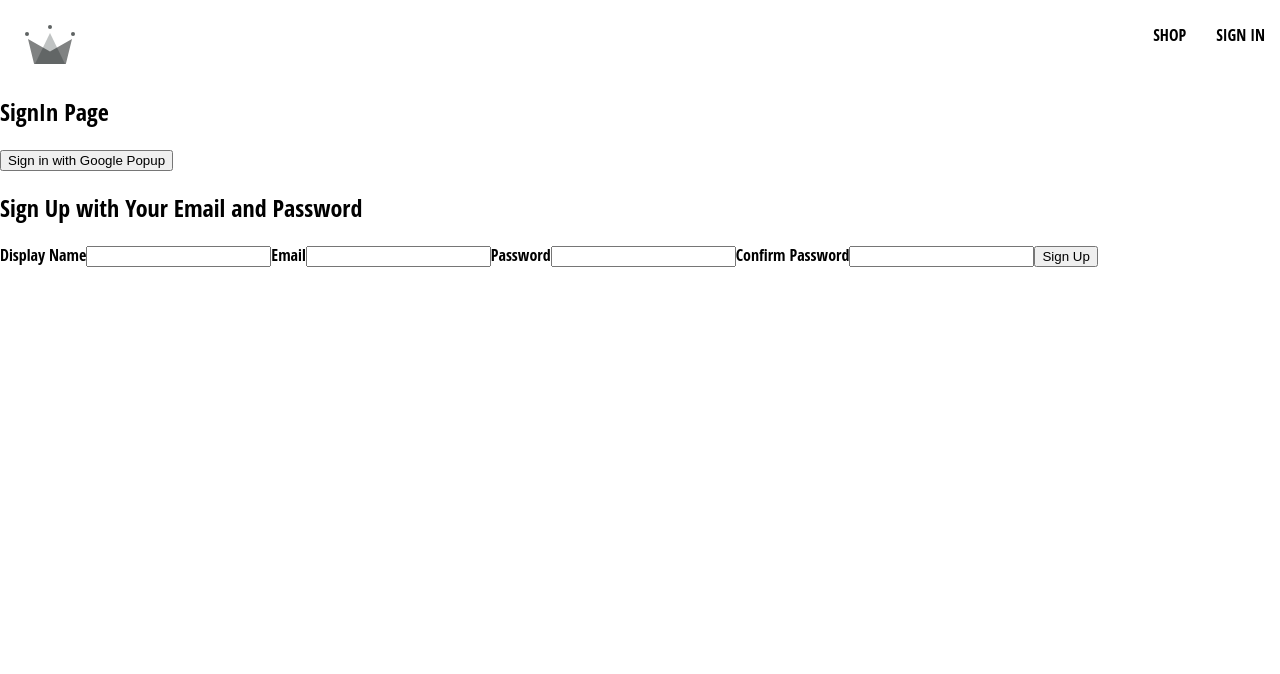
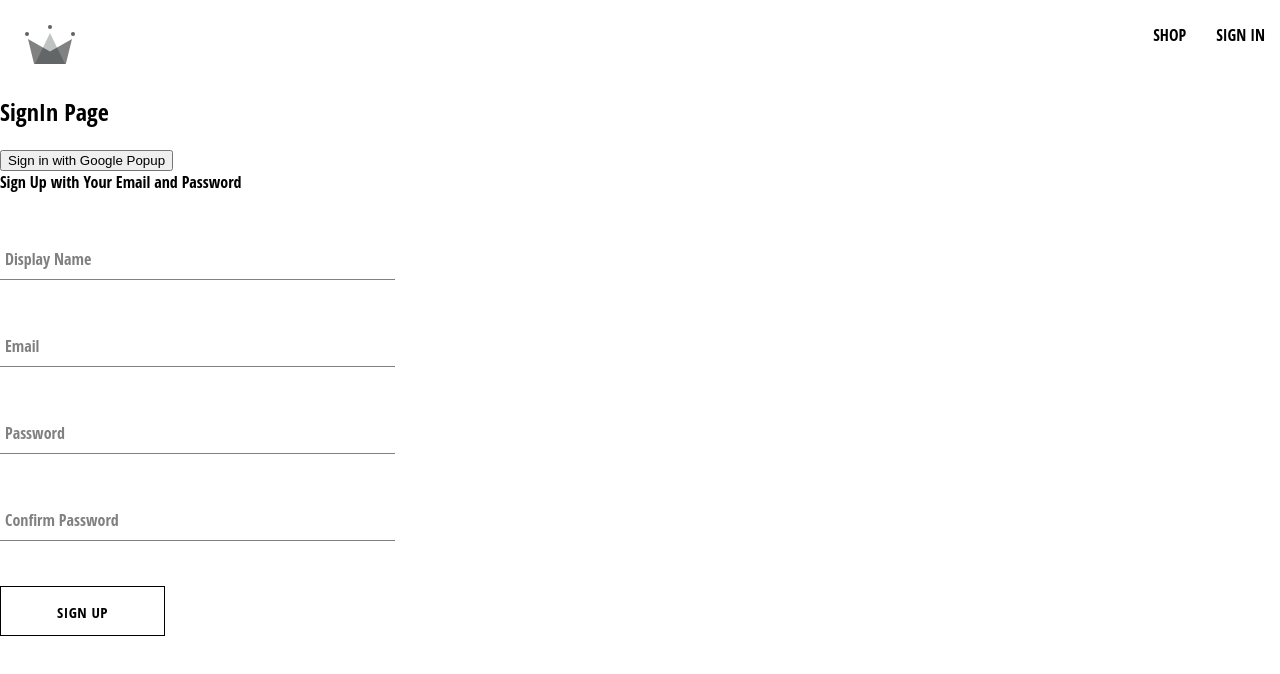
Before and after one commit to AmitabhKale/crwn-clothing, a React (Create React App) app: page /sign-in in a window 1280 px wide. Shown: the top 674 px of the page. Built offline with nearby package versions, Linux system fonts and the light colour scheme.

Commit message:
FormInput and Button component

```diff
--- /dev/null
+++ b/src/components/button/Button.jsx
@@ -0,0 +1,17 @@
+import './Button.scss';
+import React from 'react'
+
+const BUTTON_TYPE_CLASSES = {
+    google: 'google-sign-in',
+    inverted: 'inverted'
+}
+
+const Button = ({children, buttonType, ...otherProps}) => {
+  return (
+    <button className={`button-container ${BUTTON_TYPE_CLASSES[buttonType]}`} {...otherProps}>
+        {children}
+    </button>
+  )
+}
+
+export default Button
--- /dev/null
+++ b/src/components/button/Button.scss
@@ -0,0 +1,46 @@
+.button-container {
+    min-width: 165px;
+    width: auto;
+    height: 50px;
+    letter-spacing: 0.5px;
+    line-height: 50px;
+    padding: 0 35px 0 35px;
+    font-size: 15px;
+    background-color: black;
+    color: white;
+    text-transform: uppercase;
+    font-family: 'Open Sans Condensed';
+    font-weight: bolder;
+    border: none;
+    cursor: pointer;
+    display: flex;
+    justify-content: center;
+
+    &:hover {
+      background-color: white;
+      color: black;
+      border: 1px solid black;
+    }
+
+    &.google-sign-in {
+      background-color: #4285f4;
+      color: white;
+
+      &:hover {
+        background-color: #357ae8;
+        border: none;
+      }
+    }
+
+    &.inverted {
+      background-color: white;
+      color: black;
+      border: 1px solid black;
+
+      &:hover {
+        background-color: black;
+        color: white;
+        border: none;
+      }
+    }
+  }
--- /dev/null
+++ b/src/components/form-input/FormInput.jsx
@@ -0,0 +1,17 @@
+import "./FormInput.scss";
+
+import React from "react";
+
+const FormInput = ({label, ...otherProps}) => {
+  return (
+    <div className="group">
+        <input className="form-input" {...otherProps} />
+     {label &&
+     (<label className={`${otherProps.value.length ? 'shrink' : ''} form-input-label`} >{label}</label>)
+     }
+
+    </div>
+  );
+};
+
+export default FormInput;
--- /dev/null
+++ b/src/components/form-input/FormInput.scss
@@ -0,0 +1,54 @@
+$sub-color: grey;
+$main-color: black;
+
+@mixin shrinkLabel {
+  top: -14px;
+  font-size: 12px;
+  color: $main-color;
+}
+
+.group {
+  position: relative;
+  margin: 45px 0;
+
+  .form-input {
+    background: none;
+    background-color: white;
+    color: $sub-color;
+    font-size: 18px;
+    padding: 10px 10px 10px 5px;
+    display: block;
+    width: 100%;
+    border: none;
+    border-radius: 0;
+    border-bottom: 1px solid $sub-color;
+    margin: 25px 0;
+
+    &:focus {
+      outline: none;
+    }
+
+    &:focus ~ .form-input-label {
+      @include shrinkLabel();
+    }
+  }
+
+  input[type='password'] {
+    letter-spacing: 0.3em;
+  }
+
+  .form-input-label {
+    color: $sub-color;
+    font-size: 16px;
+    font-weight: normal;
+    position: absolute;
+    pointer-events: none;
+    left: 5px;
+    top: 10px;
+    transition: 300ms ease all;
+
+    &.shrink {
+      @include shrinkLabel();
+    }
+  }
+}
--- a/src/components/signup-form/SignUpForm.jsx
+++ b/src/components/signup-form/SignUpForm.jsx
@@ -1,69 +1,101 @@
-import React, { useState } from 'react'
-import { createAuthUserWithEmailAndPassword ,createUserDoucmentFromAuth} from '../../utils/firebase/Firebase';
+import React, { useState } from "react";
+import {
+  createAuthUserWithEmailAndPassword,
+  createUserDoucmentFromAuth,
+} from "../../utils/firebase/Firebase";
+import FormInput from "../form-input/FormInput";
+import './SignUpForm.scss'
+import Button from "../button/Button";
 
 const defaultFormFeilds = {
-    displayName: '',
-    email: '',
-    password: '',
-    confirmPassword: ''
-}
+  displayName: "",
+  email: "",
+  password: "",
+  confirmPassword: "",
+};
 
 const SignUpForm = () => {
   const [formFields, setFormFeilds] = useState(defaultFormFeilds);
-   const {displayName,email,password,confirmPassword} = formFields;
+  const { displayName, email, password, confirmPassword } = formFields;
 
   const resetFormFeilds = () => {
     setFormFeilds(defaultFormFeilds);
-   }
+  };
 
   const handleSubmit = async (event) => {
     event.preventDefault();
 
-       if(password !== confirmPassword){
-           alert('Passwords do not match')
+    if (password !== confirmPassword) {
+      alert("Passwords do not match");
       return;
     }
 
     try {
-           const {user} = await createAuthUserWithEmailAndPassword(email, password);
+      const { user } = await createAuthUserWithEmailAndPassword(
+        email,
+        password
+      );
 
-           await createUserDoucmentFromAuth(user, {displayName })
+      await createUserDoucmentFromAuth(user, { displayName });
       resetFormFeilds();
     } catch (error) {
-           if(error.code === 'auth/email-already-in-use'){
-               alert('Cannot Create User, email already exists')
+      if (error.code === "auth/email-already-in-use") {
+        alert("Cannot Create User, email already exists");
       }
-           console.log('User creation encouterd an error', error)
-
+      console.log("User creation encouterd an error", error);
     }
-   }
+  };
 
   const handleChange = (event) => {
-       const {name, value} = event.target
+    const { name, value } = event.target;
 
-       setFormFeilds({ ...formFields, [name]: value})
-   }
+    setFormFeilds({ ...formFields, [name]: value });
+  };
 
   return (
-    <div>
-        <h2>Sign Up with Your Email and Password</h2>
+    <div className="sign-up-container">
+      <span>Sign Up with Your Email and Password</span>
       <form onSubmit={handleSubmit}>
-            <label>Display Name</label>
-            <input type="text" onChange={handleChange} name="displayName" value={displayName} required />
+        <FormInput
+          label="Display Name"
+          type="text"
+          onChange={handleChange}
+          name="displayName"
+          value={displayName}
+          required
+        />
 
-            <label>Email</label>
-            <input type="email" onChange={handleChange} name="email" value={email} required />
+        <FormInput
+          label="Email"
+          type="email"
+          onChange={handleChange}
+          name="email"
+          value={email}
+          required
+        />
 
-            <label>Password</label>
-            <input type="password" onChange={handleChange} name="password" value={password} required />
+        <FormInput
+          label="Password"
+          type="password"
+          onChange={handleChange}
+          name="password"
+          value={password}
+          required
+        />
 
-            <label>Confirm Password</label>
-            <input type="password" onChange={handleChange} name="confirmPassword" value={confirmPassword} required />
+        <FormInput
+          label="Confirm Password"
+          type="password"
+          onChange={handleChange}
+          name="confirmPassword"
+          value={confirmPassword}
+          required
+        />
 
-            <button type='submit'>Sign Up</button>
+        <Button buttonType="inverted" type="submit">Sign Up</Button>
       </form>
     </div>
-  )
-}
+  );
+};
 
-export default SignUpForm
+export default SignUpForm;
--- /dev/null
+++ b/src/components/signup-form/SignUpForm.scss
@@ -0,0 +1,9 @@
+.sign-up-container{
+    display: flex;
+    flex-direction: column;
+    width: 380px;
+
+    h2{
+        margin: 10px 0;
+    }
+}
```
Lines whose indentation alone changed are shown as unchanged.
